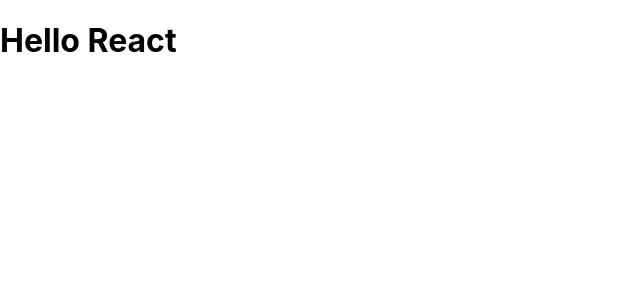
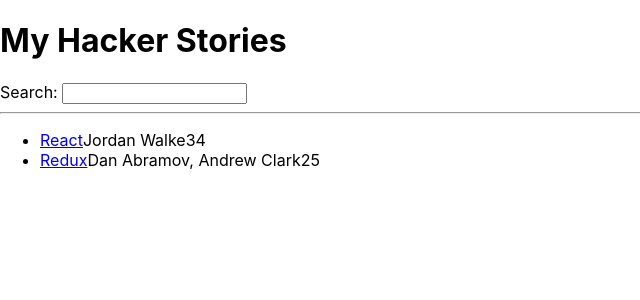
Before and after one commit to Aljgutier/hacker-stories, a React (Create React App) app: page / in a window 1280 px wide. Shown: the top 300 px of the page, without its empty margins (0-640 px from the left). Built offline with nearby package versions, Linux system fonts and the light colour scheme.

Commit message:
update branch

```diff
--- a/src/App.js
+++ b/src/App.js
@@ -1,14 +1,67 @@
 import * as React from 'react';
 
-const title = 'React';
+
+const list = [
+  {
+    title: 'React',
+    url: 'https://reactjs.org/',
+    author: 'Jordan Walke',
+    num_comments: 3,
+    points: 4,
+    objectID: 0,
+  },
+  {
+    title: 'Redux',
+    url: 'https://redux.js.org/',
+    author: 'Dan Abramov, Andrew Clark',
+    num_comments: 2,
+    points: 5,
+    objectID: 1,
+  },
+
+];
 
 function App() {
   return (
     <div>
-      <h1>Hello {title}</h1>
+      <h1>My Hacker Stories</h1>
+
+      <Search />
+
+      <hr />
+
+      <List />
     </div>
   );
 }
 
+function Search() {
+  return (
+    <div>
+      <label htmlFor="search">Search: </label>
+      <input id="search" type="text" />
+    </div>
+  );
+}
+
+function List() {
+  return (
+    <ul>
+      {list.map(function (item) {
+        return (
+          <li key={item.objectID}>
+            <span>
+              <a href={item.url}>{item.title}</a>
+            </span>
+            <span>{item.author}</span>
+            <span>{item.num_comments}</span>
+            <span>{item.points}</span>
+          </li>
+        );
+      })}
+    </ul>
+    );
+  }
+
 
 export default App;
```
Also changed, not shown: 1 other file (tests, documents, lock files or other folders).
